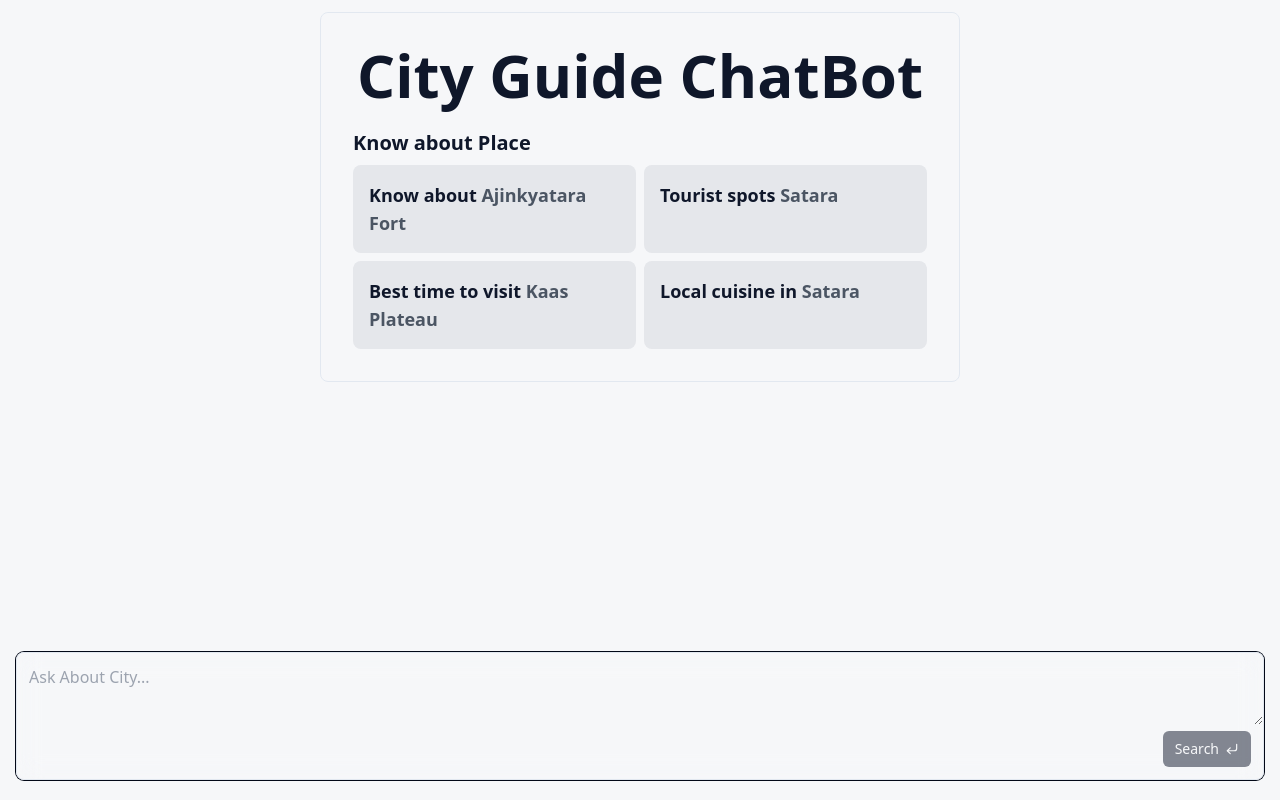
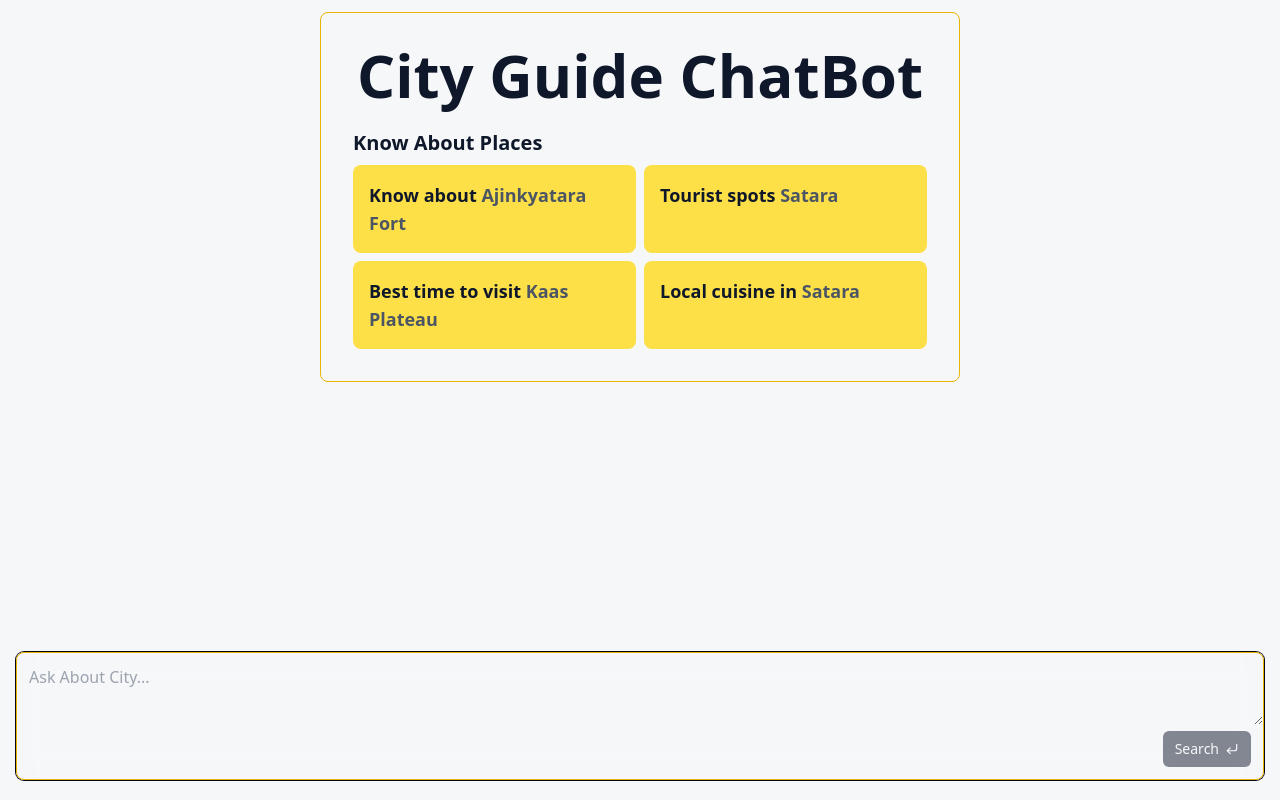
Before and after one commit to Nirmalkadam/City-Guide, a React (Vite) app: page / in a window 1280 px wide. Built offline with nearby package versions, Linux system fonts and the light colour scheme.

Commit message:
color change

```diff
--- a/src/App.tsx
+++ b/src/App.tsx
@@ -72,7 +72,7 @@ For example:
           Historical Sites
           Natural Attractions
           Cultural Experiences
-Make your responses engaging and informative to enhance the user's experience.` },
+          Make your responses engaging and informative to enhance the user's experience. ` },
           { role: 'user', content: currentInput },
         ],
         model: 'meta-llama/Llama-3-70b-chat-hf',
@@ -137,18 +137,18 @@ Make your responses engaging and informative to enhance the user's experience.`
         <motion.div className="flex-1 mx-auto max-w-2xl px-4" initial={{ opacity: 0 }}
           animate={{ opacity: 1, translateY: -4 }}
           transition={{ duration: 2 }}>
-          <div className="flex flex-col gap-2 rounded-lg border bg-background p-8">
+          <div className="flex flex-col gap-2 rounded-lg border border-yellow-500 bg-background p-8">
             <h1 className="text-5xl md:text-6xl text-center font-semibold">
               City Guide ChatBot
             </h1>
             {selectedPrompt === '' && (
               <div className="mt-4">
-                <h2 className="text-xl font-semibold">Know about Place  </h2>
+                <h2 className="text-xl font-semibold">Know About Places</h2>
                 <div className="mt-2 grid grid-cols-1 gap-2 sm:grid-cols-2">
                   {exampleMessages.map((prompt, index) => (
                     <div
                       key={index}
-                      className="cursor-pointer rounded-lg bg-gray-200 p-4 hover:bg-gray-300"
+                      className="cursor-pointer rounded-lg  bg-[#fde047] p-4 hover:bg-gray-300"
                       onClick={() => handlePromptClick(prompt)}
                     >
                       <h3 className="text-lg font-semibold">
@@ -163,7 +163,7 @@ Make your responses engaging and informative to enhance the user's experience.`
         </motion.div>
       )}
       <br />
-      <form className="sticky bottom-5 overflow-hidden rounded-lg border bg-opacity-75 backdrop-blur-md focus-within:ring-1 focus-within:ring-ring ">
+      <form className="sticky bottom-5 overflow-hidden rounded-lg border border-yellow-500 bg-opacity-75 backdrop-blur-md focus-within:ring-1 focus-within:ring-ring ">
         <Label htmlFor="message" className="sr-only">
           Message
         </Label>
```
Lines whose indentation alone changed are shown as unchanged.
